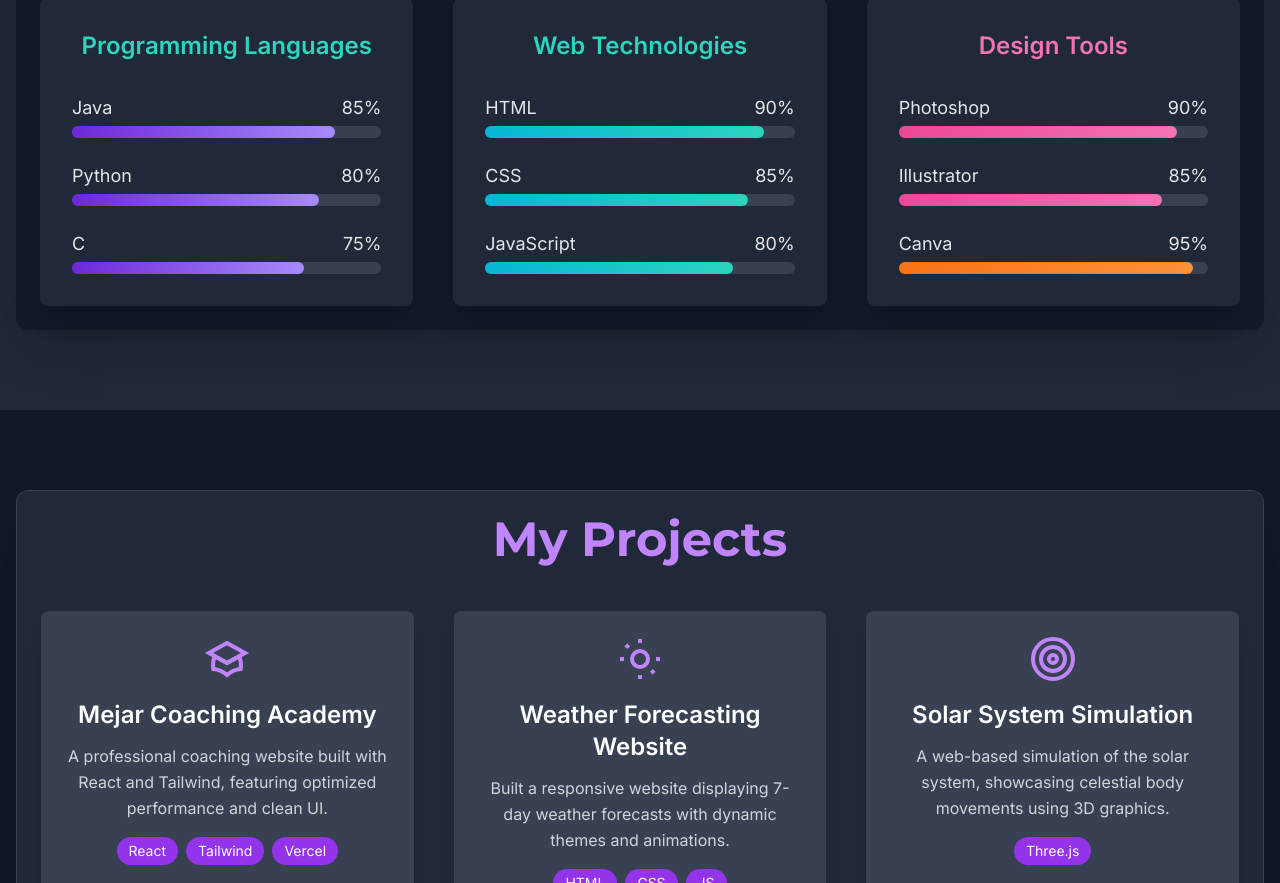
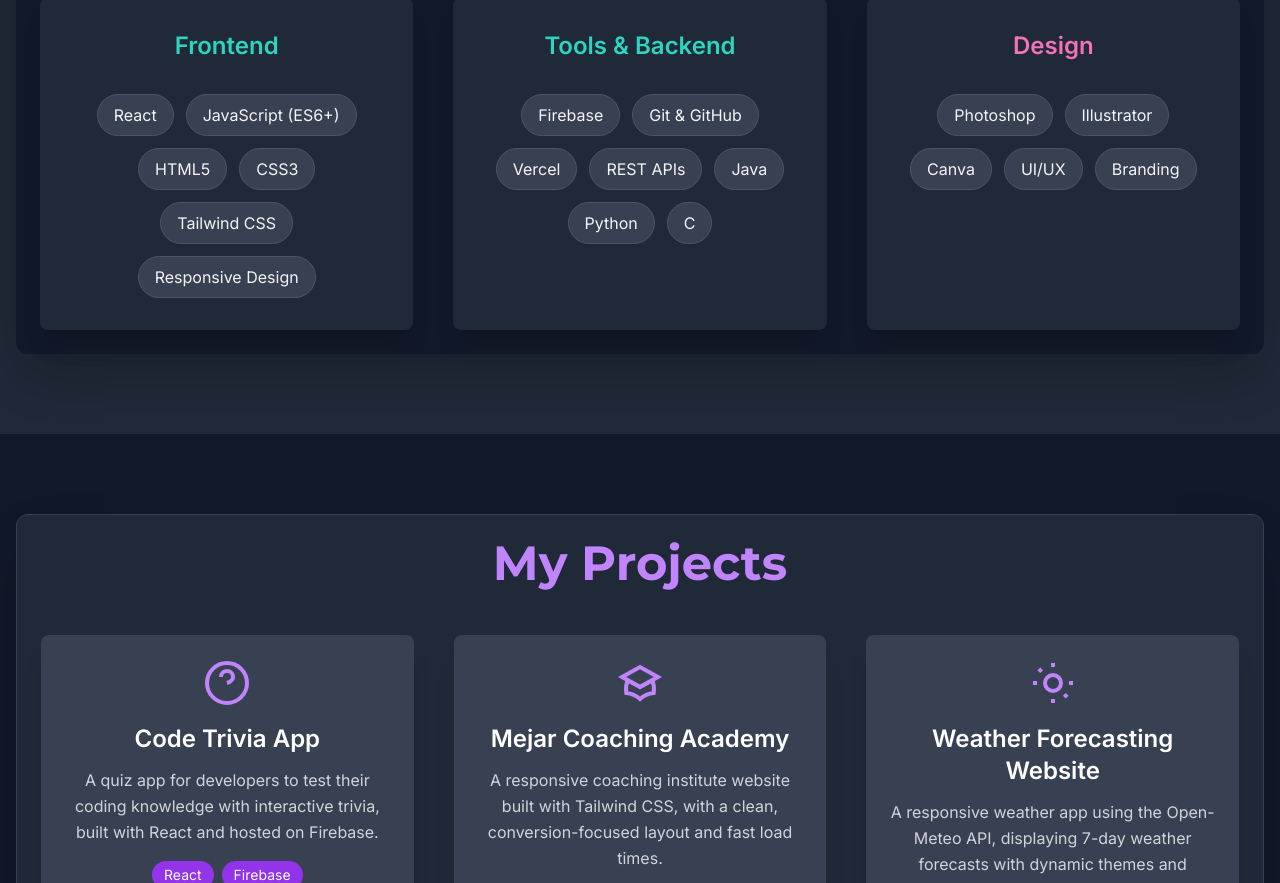
Before and after one commit to ShubhMishra44/Shubh-Portfolio, a plain HTML site: page index.html in a window 1280 px wide. Shown: the part 1708-2591 px from the top of the page. Drawn offline with nearby package versions, Linux system fonts and the light colour scheme.

Commit message:
Sharpen hero, tag-based skills, reorder projects with code links, fix labels and experience date

```diff
--- a/index.html
+++ b/index.html
@@ -321,8 +321,8 @@
                 <span class="animate-blink inline-block w-1 h-8 bg-purple-400 ml-1"></span>
             </p>
             <p class="text-base md:text-lg text-gray-400 mb-10 leading-relaxed max-w-2xl mx-auto animate-fade-in-slow">
-                A motivated and creative BCA student with a strong foundation in programming and visual design, eager to
-                build impactful digital solutions.
+                Frontend developer building fast, responsive web apps with React, Tailwind and JavaScript, with a
+                graphic designer's eye for clean UI.
             </p>
             <div
                 class="flex flex-col sm:flex-row justify-center items-center space-y-4 sm:space-y-0 sm:space-x-6 animate-zoom-in">
@@ -390,117 +390,39 @@
             <h2 class="text-4xl md:text-5xl font-bold font-montserrat text-purple-400 mb-12 animate-slide-down">My
                 Skills</h2>
             <div class="grid grid-cols-1 md:grid-cols-3 gap-10">
-                <!-- Programming Languages -->
-                <div
-                    class="bg-gray-800 p-8 rounded-lg shadow-xl hover:shadow-purple-500/30 transform hover:-translate-y-2 transition duration-300 item-fade-in">
-                    <h3 class="text-2xl font-semibold text-teal-400 mb-8">Programming Languages</h3>
-                    <div class="space-y-6">
-                        <div>
-                            <div class="flex justify-between items-center mb-1">
-                                <span class="text-lg text-gray-200">Java</span>
-                                <span class="text-lg text-gray-200">85%</span>
-                            </div>
-                            <div class="w-full bg-gray-700 rounded-full h-3">
-                                <div class="progress-bar-gradient-purple h-3 rounded-full skill-bar"
-                                    data-percentage="85" style="width: 0%;"></div>
-                            </div>
-                        </div>
-                        <div>
-                            <div class="flex justify-between items-center mb-1">
-                                <span class="text-lg text-gray-200">Python</span>
-                                <span class="text-lg text-gray-200">80%</span>
-                            </div>
-                            <div class="w-full bg-gray-700 rounded-full h-3">
-                                <div class="progress-bar-gradient-purple h-3 rounded-full skill-bar"
-                                    data-percentage="80" style="width: 0%;"></div>
-                            </div>
-                        </div>
-                        <div>
-                            <div class="flex justify-between items-center mb-1">
-                                <span class="text-lg text-gray-200">C</span>
-                                <span class="text-lg text-gray-200">75%</span>
-                            </div>
-                            <div class="w-full bg-gray-700 rounded-full h-3">
-                                <div class="progress-bar-gradient-purple h-3 rounded-full skill-bar"
-                                    data-percentage="75" style="width: 0%;"></div>
-                            </div>
-                        </div>
+                <div class="bg-gray-800 p-8 rounded-lg shadow-xl hover:shadow-purple-500/30 transform hover:-translate-y-2 transition duration-300 item-fade-in">
+                    <h3 class="text-2xl font-semibold text-teal-400 mb-8">Frontend</h3>
+                    <div class="flex flex-wrap justify-center gap-3">
+                        <span class="bg-gray-700 text-gray-100 text-base px-4 py-2 rounded-full border border-gray-600">React</span>
+                        <span class="bg-gray-700 text-gray-100 text-base px-4 py-2 rounded-full border border-gray-600">JavaScript (ES6+)</span>
+                        <span class="bg-gray-700 text-gray-100 text-base px-4 py-2 rounded-full border border-gray-600">HTML5</span>
+                        <span class="bg-gray-700 text-gray-100 text-base px-4 py-2 rounded-full border border-gray-600">CSS3</span>
+                        <span class="bg-gray-700 text-gray-100 text-base px-4 py-2 rounded-full border border-gray-600">Tailwind CSS</span>
+                        <span class="bg-gray-700 text-gray-100 text-base px-4 py-2 rounded-full border border-gray-600">Responsive Design</span>
                     </div>
                 </div>
 
-                <!-- Web Technologies -->
-                <div class="bg-gray-800 p-8 rounded-lg shadow-xl hover:shadow-purple-500/30 transform hover:-translate-y-2 transition duration-300 item-fade-in"
-                    style="animation-delay: 0.15s;">
-                    <h3 class="text-2xl font-semibold text-teal-400 mb-8">Web Technologies</h3>
-                    <div class="space-y-6">
-                        <div>
-                            <div class="flex justify-between items-center mb-1">
-                                <span class="text-lg text-gray-200">HTML</span>
-                                <span class="text-lg text-gray-200">90%</span>
-                            </div>
-                            <div class="w-full bg-gray-700 rounded-full h-3">
-                                <div class="progress-bar-gradient-green h-3 rounded-full skill-bar" data-percentage="90"
-                                    style="width: 0%;"></div>
-                            </div>
-                        </div>
-                        <div>
-                            <div class="flex justify-between items-center mb-1">
-                                <span class="text-lg text-gray-200">CSS</span>
-                                <span class="text-lg text-gray-200">85%</span>
-                            </div>
-                            <div class="w-full bg-gray-700 rounded-full h-3">
-                                <div class="progress-bar-gradient-green h-3 rounded-full skill-bar" data-percentage="85"
-                                    style="width: 0%;"></div>
-                            </div>
-                        </div>
-                        <div>
-                            <div class="flex justify-between items-center mb-1">
-                                <span class="text-lg text-gray-200">JavaScript</span>
-                                <span class="text-lg text-gray-200">80%</span>
-                            </div>
-                            <div class="w-full bg-gray-700 rounded-full h-3">
-                                <div class="progress-bar-gradient-green h-3 rounded-full skill-bar" data-percentage="80"
-                                    style="width: 0%;"></div>
-                            </div>
-                        </div>
+                <div class="bg-gray-800 p-8 rounded-lg shadow-xl hover:shadow-purple-500/30 transform hover:-translate-y-2 transition duration-300 item-fade-in" style="animation-delay: 0.15s;">
+                    <h3 class="text-2xl font-semibold text-teal-400 mb-8">Tools &amp; Backend</h3>
+                    <div class="flex flex-wrap justify-center gap-3">
+                        <span class="bg-gray-700 text-gray-100 text-base px-4 py-2 rounded-full border border-gray-600">Firebase</span>
+                        <span class="bg-gray-700 text-gray-100 text-base px-4 py-2 rounded-full border border-gray-600">Git &amp; GitHub</span>
+                        <span class="bg-gray-700 text-gray-100 text-base px-4 py-2 rounded-full border border-gray-600">Vercel</span>
+                        <span class="bg-gray-700 text-gray-100 text-base px-4 py-2 rounded-full border border-gray-600">REST APIs</span>
+                        <span class="bg-gray-700 text-gray-100 text-base px-4 py-2 rounded-full border border-gray-600">Java</span>
+                        <span class="bg-gray-700 text-gray-100 text-base px-4 py-2 rounded-full border border-gray-600">Python</span>
+                        <span class="bg-gray-700 text-gray-100 text-base px-4 py-2 rounded-full border border-gray-600">C</span>
                     </div>
                 </div>
 
-                <!-- Design Tools -->
-                <div class="bg-gray-800 p-8 rounded-lg shadow-xl hover:shadow-purple-500/30 transform hover:-translate-y-2 transition duration-300 item-fade-in"
-                    style="animation-delay: 0.3s;">
-                    <h3 class="text-2xl font-semibold text-pink-400 mb-8">Design Tools</h3>
-                    <div class="space-y-6">
-                        <div>
-                            <div class="flex justify-between items-center mb-1">
-                                <span class="text-lg text-gray-200">Photoshop</span>
-                                <span class="text-lg text-gray-200">90%</span>
-                            </div>
-                            <div class="w-full bg-gray-700 rounded-full h-3">
-                                <div class="progress-bar-gradient-pink h-3 rounded-full skill-bar" data-percentage="90"
-                                    style="width: 0%;"></div>
-                            </div>
-                        </div>
-                        <div>
-                            <div class="flex justify-between items-center mb-1">
-                                <span class="text-lg text-gray-200">Illustrator</span>
-                                <span class="text-lg text-gray-200">85%</span>
-                            </div>
-                            <div class="w-full bg-gray-700 rounded-full h-3">
-                                <div class="progress-bar-gradient-pink h-3 rounded-full skill-bar" data-percentage="85"
-                                    style="width: 0%;"></div>
-                            </div>
-                        </div>
-                        <div>
-                            <div class="flex justify-between items-center mb-1">
-                                <span class="text-lg text-gray-200">Canva</span>
-                                <span class="text-lg text-gray-200">95%</span>
-                            </div>
-                            <div class="w-full bg-gray-700 rounded-full h-3">
-                                <div class="progress-bar-gradient-orange h-3 rounded-full skill-bar"
-                                    data-percentage="95" style="width: 0%;"></div>
-                            </div>
-                        </div>
+                <div class="bg-gray-800 p-8 rounded-lg shadow-xl hover:shadow-purple-500/30 transform hover:-translate-y-2 transition duration-300 item-fade-in" style="animation-delay: 0.3s;">
+                    <h3 class="text-2xl font-semibold text-pink-400 mb-8">Design</h3>
+                    <div class="flex flex-wrap justify-center gap-3">
+                        <span class="bg-gray-700 text-gray-100 text-base px-4 py-2 rounded-full border border-gray-600">Photoshop</span>
+                        <span class="bg-gray-700 text-gray-100 text-base px-4 py-2 rounded-full border border-gray-600">Illustrator</span>
+                        <span class="bg-gray-700 text-gray-100 text-base px-4 py-2 rounded-full border border-gray-600">Canva</span>
+                        <span class="bg-gray-700 text-gray-100 text-base px-4 py-2 rounded-full border border-gray-600">UI/UX</span>
+                        <span class="bg-gray-700 text-gray-100 text-base px-4 py-2 rounded-full border border-gray-600">Branding</span>
                     </div>
                 </div>
             </div>
@@ -514,6 +436,32 @@
                 Projects</h2>
             <div class="grid grid-cols-1 md:grid-cols-2 lg:grid-cols-3 gap-10">
 
+                <!-- Project: Code Trivia App -->
+                <div class="bg-gray-700 p-6 rounded-lg shadow-xl hover:shadow-purple-500/30 transform hover:-translate-y-2 transition duration-300 item-fade-in"
+                   >
+                    <svg class="icon-svg icon-w-12 text-purple-400 mb-4 mx-auto" fill="none" stroke="currentColor"
+                        stroke-width="2" viewBox="0 0 24 24">
+                        <circle cx="12" cy="12" r="10" />
+                        <path d="M9 9a3 3 0 116 0c0 2-3 3-3 3m0 4h.01" />
+                    </svg>
+                    <h3 class="text-2xl font-semibold text-white mb-3">Code Trivia App</h3>
+                    <p class="text-gray-300 mb-4 leading-relaxed">A quiz app for developers to test their coding knowledge
+                        with interactive trivia, built with React and hosted on Firebase.</p>
+                    <div class="flex flex-wrap justify-center gap-2 mb-6">
+                        <span class="bg-purple-600 text-white text-sm px-3 py-1 rounded-full">React</span>
+                        <span class="bg-purple-600 text-white text-sm px-3 py-1 rounded-full">Firebase</span>
+                    </div>
+                    <a href="https://codetriviaapp.web.app" target="_blank"
+                        class="inline-flex items-center text-purple-300 hover:text-purple-500 transition font-medium group">
+                        View Project <svg class="icon-svg icon-w-5 ml-2 group-hover:translate-x-1 transition-transform"
+                            fill="none" stroke="currentColor" stroke-width="2" viewBox="0 0 24 24">
+                            <path d="M15 3h6v6" />
+                            <path d="M10 14 21 3" />
+                            <path d="M18 13v6a2 2 0 0 1-2 2H5a2 2 0 0 1-2-2V8a2 2 0 0 1 2-2h6" />
+                        </svg>
+                    </a>
+                </div>
+
                 <!-- Project: Mejar Coaching Academy -->
                 <div
                     class="bg-gray-700 p-6 rounded-lg shadow-xl hover:shadow-purple-500/30 transform hover:-translate-y-2 transition duration-300 item-fade-in">
@@ -524,11 +472,11 @@
                             d="M12 14l6.16-3.422a12.083 12.083 0 0 1 .665 6.479A11.952 11.952 0 0 0 12 20.055a11.952 11.952 0 0 0-6.824-2.998 12.078 12.078 0 0 1 .665-6.479L12 14z" />
                     </svg>
                     <h3 class="text-2xl font-semibold text-white mb-3">Mejar Coaching Academy</h3>
-                    <p class="text-gray-300 mb-4 leading-relaxed">A professional coaching website built with React and
-                        Tailwind, featuring optimized performance and clean UI.</p>
+                    <p class="text-gray-300 mb-4 leading-relaxed">A responsive coaching institute website built with
+                        Tailwind CSS, with a clean, conversion-focused layout and fast load times.</p>
                     <div class="flex flex-wrap justify-center gap-2 mb-6">
-                        <span class="bg-purple-600 text-white text-sm px-3 py-1 rounded-full">React</span>
-                        <span class="bg-purple-600 text-white text-sm px-3 py-1 rounded-full">Tailwind</span>
+                        <span class="bg-purple-600 text-white text-sm px-3 py-1 rounded-full">HTML</span>
+                        <span class="bg-purple-600 text-white text-sm px-3 py-1 rounded-full">Tailwind CSS</span>
                         <span class="bg-purple-600 text-white text-sm px-3 py-1 rounded-full">Vercel</span>
                     </div>
                     <a href="https://mejarcoachingacademy.vercel.app/" target="_blank"
@@ -540,18 +488,20 @@
                             <path d="M18 13v6a2 2 0 0 1-2 2H5a2 2 0 0 1-2-2V8a2 2 0 0 1 2-2h6" />
                         </svg>
                     </a>
+                    <a href="https://github.com/ShubhMishra44/mejarcoachingacademy" target="_blank"
+                        class="inline-flex items-center text-gray-300 hover:text-purple-400 transition font-medium ml-6">Code</a>
                 </div>
 
                 <!-- Project: Weather Forecasting Website -->
                 <div class="bg-gray-700 p-6 rounded-lg shadow-xl hover:shadow-purple-500/30 transform hover:-translate-y-2 transition duration-300 item-fade-in"
-                    style="animation-delay: 0.1s;">
+                   >
                     <svg class="icon-svg icon-w-12 text-purple-400 mb-4 mx-auto" fill="none" stroke="currentColor"
                         stroke-width="2" viewBox="0 0 24 24">
                         <path d="M12 2v2M12 20v2M4.93 4.93l1.41 1.41M17.66 17.66l1.41 1.41M2 12h2M20 12h2" />
                         <circle cx="12" cy="12" r="4" />
                     </svg>
                     <h3 class="text-2xl font-semibold text-white mb-3">Weather Forecasting Website</h3>
-                    <p class="text-gray-300 mb-4 leading-relaxed">Built a responsive website displaying 7-day weather
+                    <p class="text-gray-300 mb-4 leading-relaxed">A responsive weather app using the Open-Meteo API, displaying 7-day weather
                         forecasts with dynamic themes and animations.</p>
                     <div class="flex flex-wrap justify-center gap-2 mb-6">
                         <span class="bg-purple-600 text-white text-sm px-3 py-1 rounded-full">HTML</span>
@@ -567,11 +517,13 @@
                             <path d="M18 13v6a2 2 0 0 1-2 2H5a2 2 0 0 1-2-2V8a2 2 0 0 1 2-2h6" />
                         </svg>
                     </a>
+                    <a href="https://github.com/ShubhMishra44/Weather-Forecast" target="_blank"
+                        class="inline-flex items-center text-gray-300 hover:text-purple-400 transition font-medium ml-6">Code</a>
                 </div>
 
                 <!-- Project: Solar System Simulation -->
                 <div class="bg-gray-700 p-6 rounded-lg shadow-xl hover:shadow-purple-500/30 transform hover:-translate-y-2 transition duration-300 item-fade-in"
-                    style="animation-delay: 0.2s;">
+                   >
                     <svg class="icon-svg icon-w-12 text-purple-400 mb-4 mx-auto" fill="none" stroke="currentColor"
                         stroke-width="2" viewBox="0 0 24 24">
                         <circle cx="12" cy="12" r="10" />
@@ -579,10 +531,11 @@
                         <circle cx="12" cy="12" r="2" />
                     </svg>
                     <h3 class="text-2xl font-semibold text-white mb-3">Solar System Simulation</h3>
-                    <p class="text-gray-300 mb-4 leading-relaxed">A web-based simulation of the solar system, showcasing
-                        celestial body movements using 3D graphics.</p>
+                    <p class="text-gray-300 mb-4 leading-relaxed">A web-based simulation of the solar system, animating
+                        planetary orbits with pure CSS keyframes, no libraries.</p>
                     <div class="flex flex-wrap justify-center gap-2 mb-6">
-                        <span class="bg-purple-600 text-white text-sm px-3 py-1 rounded-full">Three.js</span>
+                        <span class="bg-purple-600 text-white text-sm px-3 py-1 rounded-full">HTML</span>
+                        <span class="bg-purple-600 text-white text-sm px-3 py-1 rounded-full">CSS Animations</span>
                     </div>
                     <a href="https://shubhmishra44.github.io/Solar-System/" target="_blank"
                         class="inline-flex items-center text-purple-300 hover:text-purple-500 transition font-medium group">
@@ -593,11 +546,13 @@
                             <path d="M18 13v6a2 2 0 0 1-2 2H5a2 2 0 0 1-2-2V8a2 2 0 0 1 2-2h6" />
                         </svg>
                     </a>
+                    <a href="https://github.com/ShubhMishra44/Solar-System" target="_blank"
+                        class="inline-flex items-center text-gray-300 hover:text-purple-400 transition font-medium ml-6">Code</a>
                 </div>
 
                 <!-- Project: Sapna Event Management -->
                 <div class="bg-gray-700 p-6 rounded-lg shadow-xl hover:shadow-purple-500/30 transform hover:-translate-y-2 transition duration-300 item-fade-in"
-                    style="animation-delay: 0.3s;">
+                   >
                     <svg class="icon-svg icon-w-12 text-purple-400 mb-4 mx-auto" fill="none" stroke="currentColor"
                         stroke-width="2" viewBox="0 0 24 24">
                         <rect x="3" y="4" width="18" height="18" rx="2" />
@@ -619,32 +574,8 @@
                             <path d="M18 13v6a2 2 0 0 1-2 2H5a2 2 0 0 1-2-2V8a2 2 0 0 1 2-2h6" />
                         </svg>
                     </a>
-                </div>
-
-                <!-- Project: Code Trivia App -->
-                <div class="bg-gray-700 p-6 rounded-lg shadow-xl hover:shadow-purple-500/30 transform hover:-translate-y-2 transition duration-300 item-fade-in"
-                    style="animation-delay: 0.4s;">
-                    <svg class="icon-svg icon-w-12 text-purple-400 mb-4 mx-auto" fill="none" stroke="currentColor"
-                        stroke-width="2" viewBox="0 0 24 24">
-                        <circle cx="12" cy="12" r="10" />
-                        <path d="M9 9a3 3 0 116 0c0 2-3 3-3 3m0 4h.01" />
-                    </svg>
-                    <h3 class="text-2xl font-semibold text-white mb-3">Code Trivia App</h3>
-                    <p class="text-gray-300 mb-4 leading-relaxed">A web application for testing coding knowledge with
-                        interactive trivia questions.</p>
-                    <div class="flex flex-wrap justify-center gap-2 mb-6">
-                        <span class="bg-purple-600 text-white text-sm px-3 py-1 rounded-full">React</span>
-                        <span class="bg-purple-600 text-white text-sm px-3 py-1 rounded-full">Firebase</span>
-                    </div>
-                    <a href="https://codetriviaapp.web.app" target="_blank"
-                        class="inline-flex items-center text-purple-300 hover:text-purple-500 transition font-medium group">
-                        View Project <svg class="icon-svg icon-w-5 ml-2 group-hover:translate-x-1 transition-transform"
-                            fill="none" stroke="currentColor" stroke-width="2" viewBox="0 0 24 24">
-                            <path d="M15 3h6v6" />
-                            <path d="M10 14 21 3" />
-                            <path d="M18 13v6a2 2 0 0 1-2 2H5a2 2 0 0 1-2-2V8a2 2 0 0 1 2-2h6" />
-                        </svg>
-                    </a>
+                    <a href="https://github.com/ShubhMishra44/sapnaeventmgmt" target="_blank"
+                        class="inline-flex items-center text-gray-300 hover:text-purple-400 transition font-medium ml-6">Code</a>
                 </div>
 
             </div>
@@ -667,7 +598,7 @@
                         <div>
                             <h3 class="text-3xl font-semibold text-white">Graphic Designer</h3>
                             <p class="text-xl text-purple-200 mt-1">Freelance for Institute</p>
-                            <p class="text-gray-300 text-lg mt-1">Jan 2024 - Present</p>
+                            <p class="text-gray-300 text-lg mt-1">Jan 2024 - Jan 2026</p>
                         </div>
                     </div>
                     <ul class="list-disc list-inside text-gray-300 space-y-2 ml-4">
@@ -874,7 +805,7 @@
 
 
             // Typing Effect
-            const roles = ["Aspiring Software Developer", "Graphic Designer", "BCA Final Year Student"];
+            const roles = ["Frontend Developer", "React & Tailwind Builder", "UI-Minded Designer"];
             let rIdx = 0, cIdx = 0, isDeleting = false, speed = 150;
             const el = document.getElementById('hero-typing-text');
 
```
Also changed, not shown: 1 other file.
